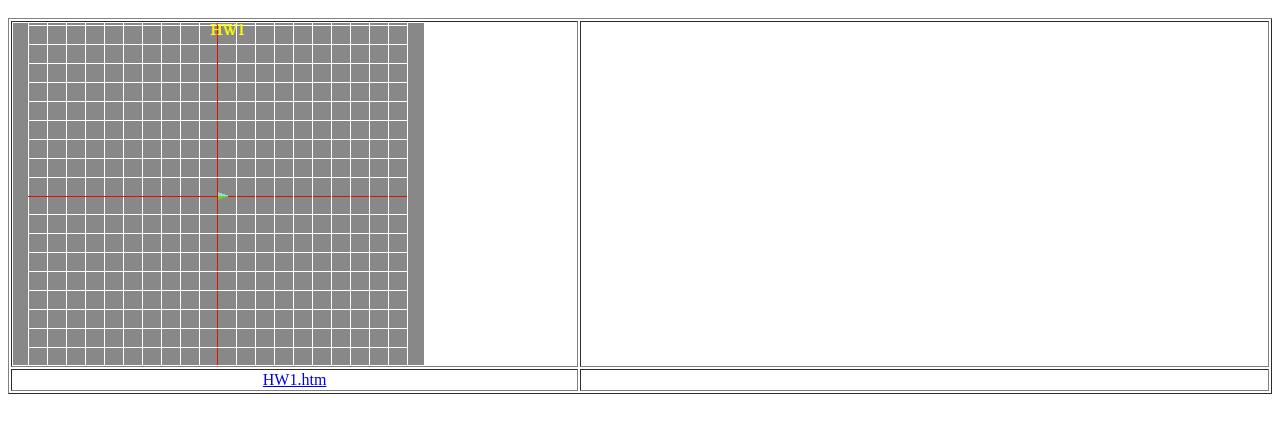
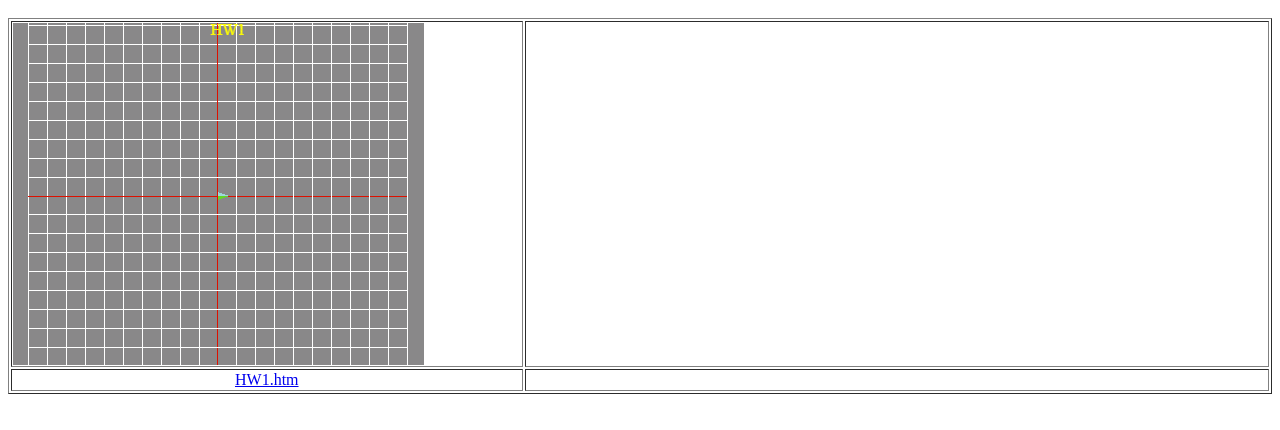
Before and after one commit to xyz47600/ex, a plain HTML site: page index.html in a window 1280 px wide. Shown: the part 48-478 px from the top of the page. Drawn offline with Linux system fonts and the light colour scheme.

Commit message:
Update index.html

```diff
--- a/index.html
+++ b/index.html
@@ -4,12 +4,12 @@
   <tr>
     <td width="411">
     <img border="0" src="HW1.gif" width="411" height="342"></td>
-    <td width="500"></td>
+    <td width="600"></td>
   </tr>
   <tr>
     <td width="411">
     <p align="center">
     <a href="https://xyz47600.github.io/ex/HW1.htm">HW1.htm</a></td>
-    <td width="500"></td>
+    <td width="600"></td>
   </tr>
 </table>
```
